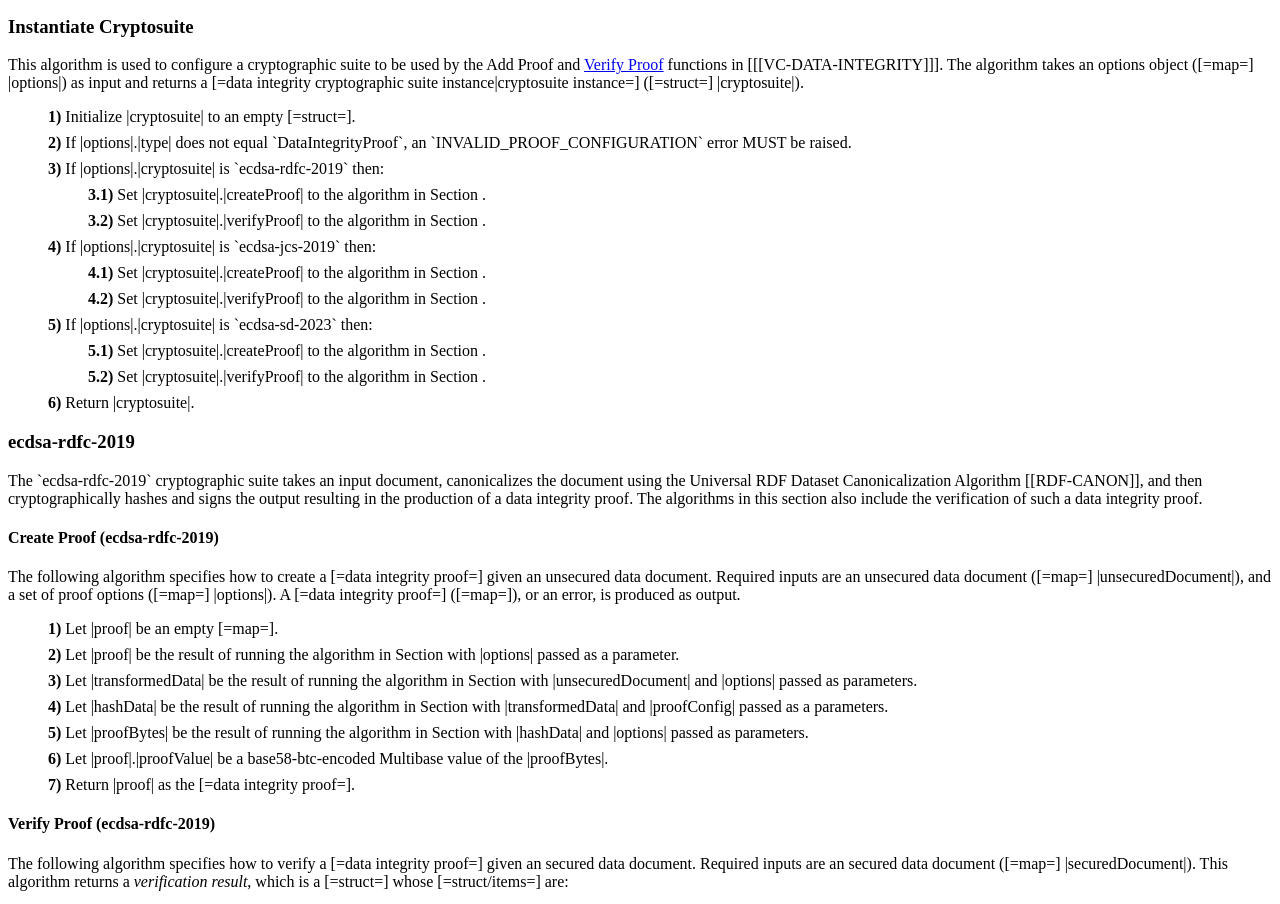
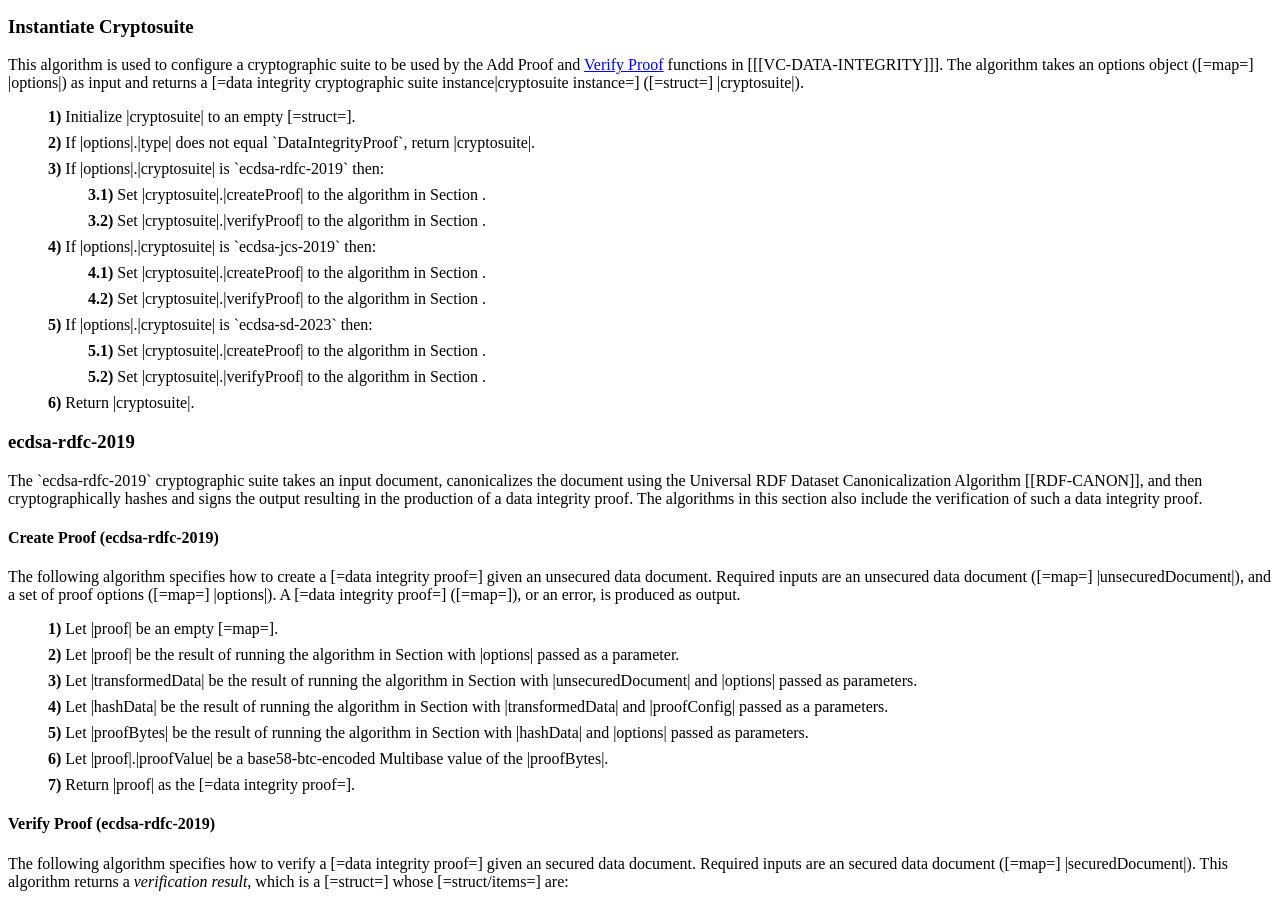
Before and after one commit to w3c/vc-di-ecdsa, a plain HTML site: page index.html in a window 1280 px wide. Shown: the part 2862-3766 px from the top of the page. Drawn offline with Linux system fonts and the light colour scheme.

Commit message:
Return an empty cryptosuite for invalid identifiers.

```diff
--- a/index.html
+++ b/index.html
@@ -536,8 +536,7 @@ instance|cryptosuite instance=] ([=struct=] |cryptosuite|).
 Initialize |cryptosuite| to an empty [=struct=].
           </li>
           <li>
-If |options|.|type| does not equal `DataIntegrityProof`, an
-`INVALID_PROOF_CONFIGURATION` error MUST be raised.
+If |options|.|type| does not equal `DataIntegrityProof`, return |cryptosuite|.
           </li>
           <li>
 If |options|.|cryptosuite| is `ecdsa-rdfc-2019` then:
```
